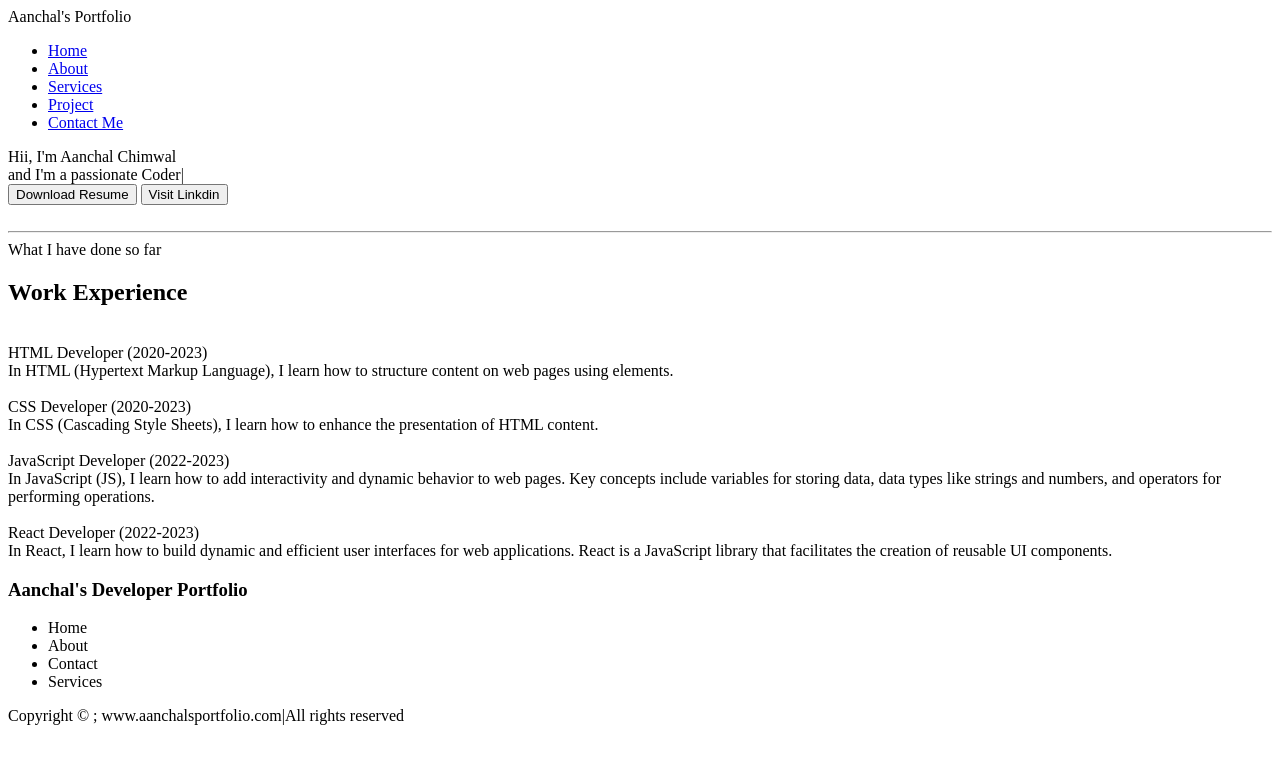
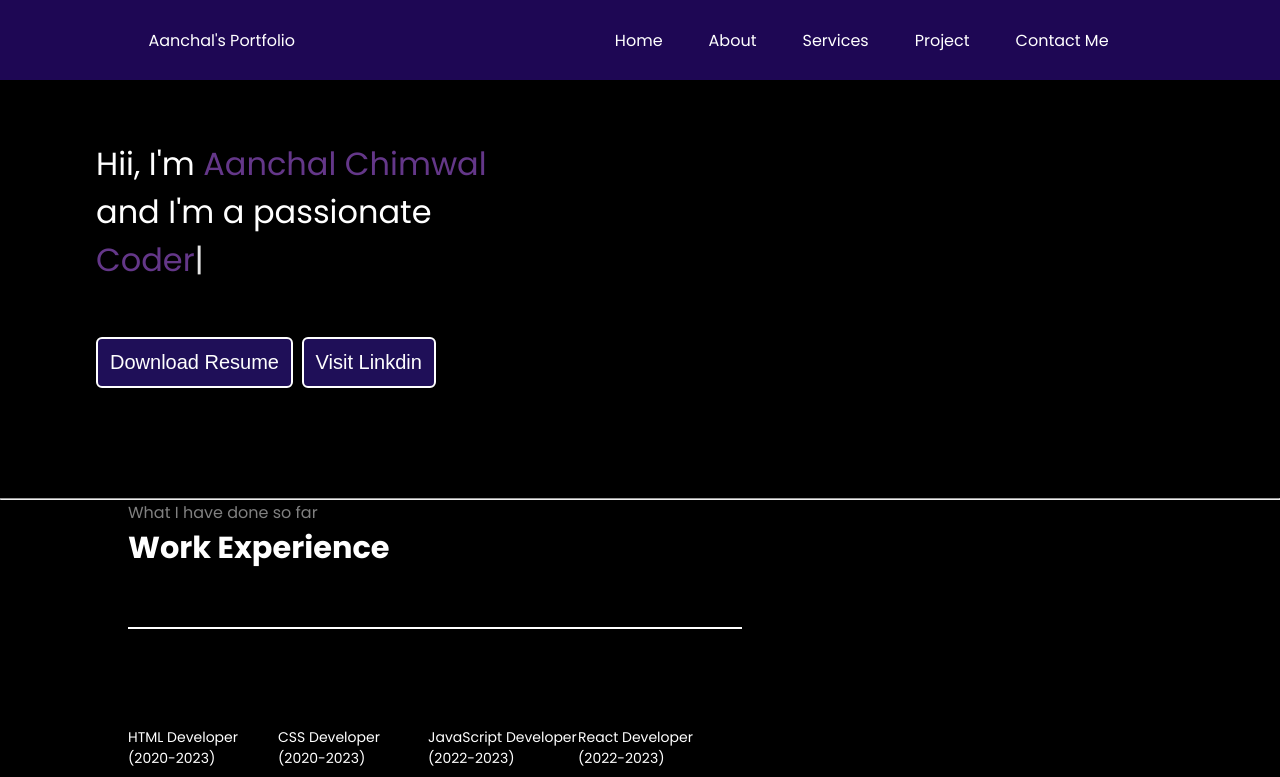
Before and after one commit to anchalchimwal/PortfolioAnchal, a plain HTML site: page index.html in a window 1280 px wide. Shown: the top 777 px of the page. Drawn offline with nearby package versions, Linux system fonts and the light colour scheme.

Commit message:
index.html

```diff
--- a/index.html
+++ b/index.html
@@ -4,7 +4,7 @@
     <meta charset="UTF-8" />
     <meta name="viewport" content="width=device-width, initial-scale=1.0" />
     <title>Personal Portfolio Website</title>
-    <link rel="stylesheet" href="guess.css" />
+    <link rel="stylesheet" href="style.css" />
   </head>
   <body>
     <header>
```
